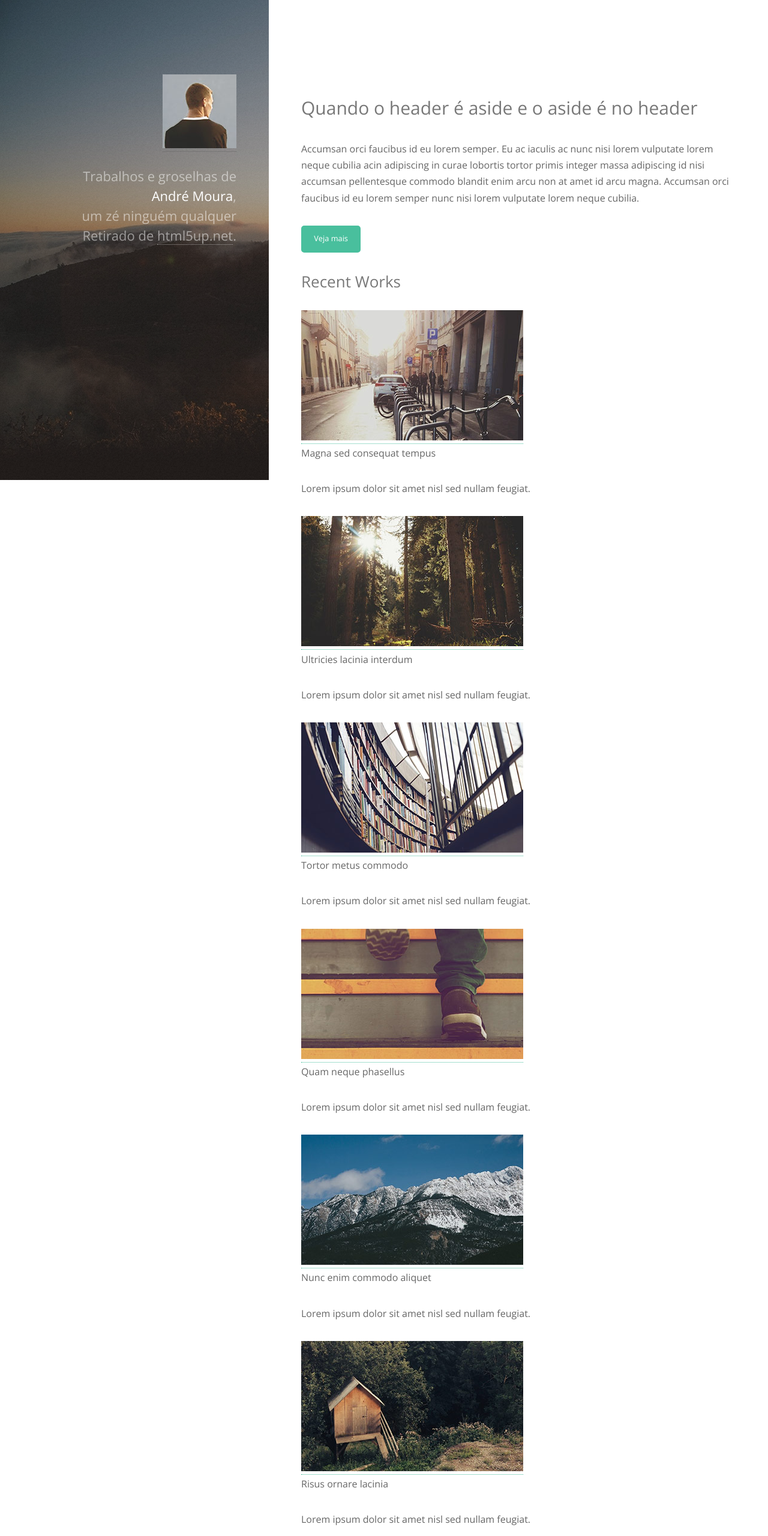
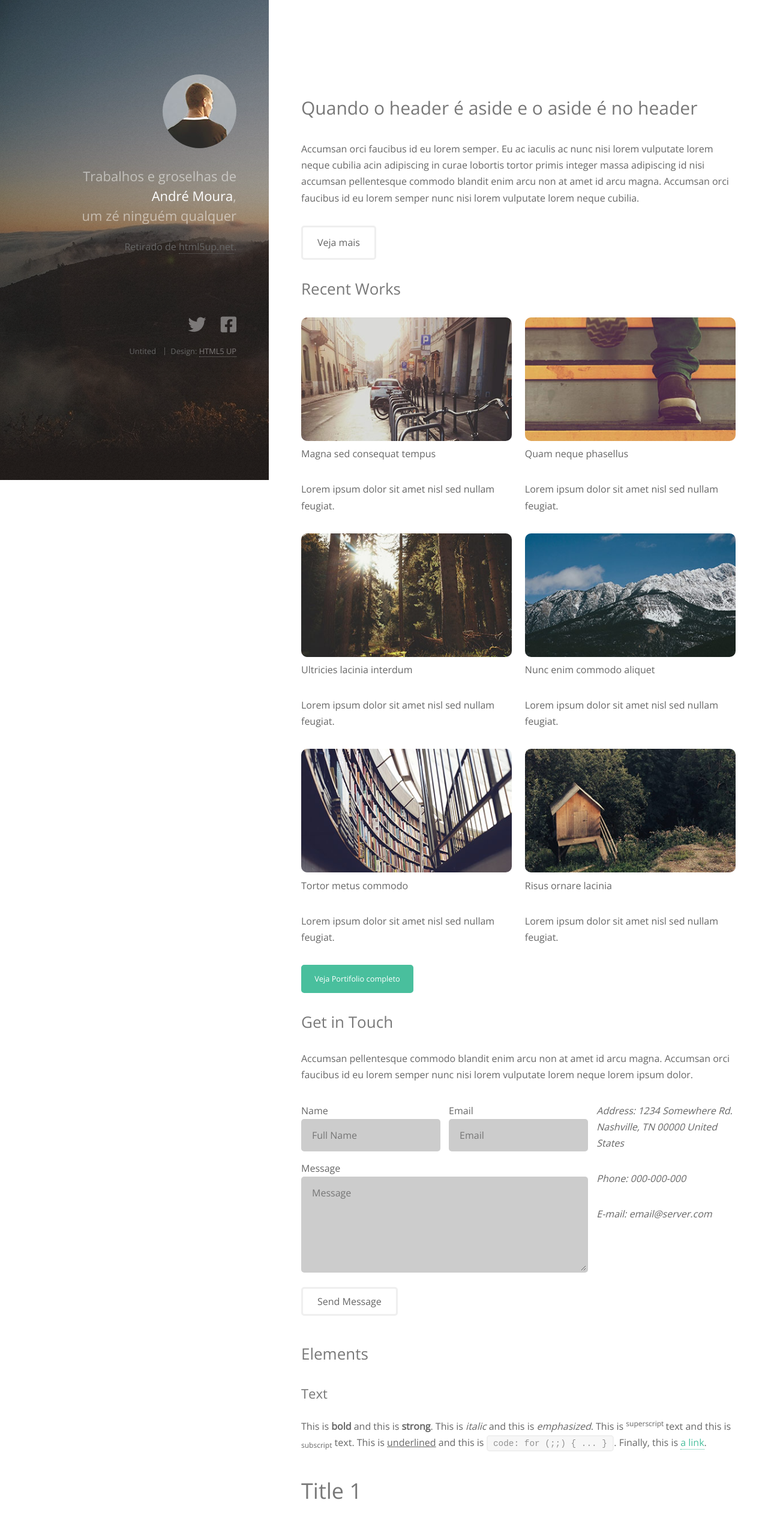
Before and after one commit to AndreViniciusMoura/projeto-strata, a plain HTML site: page index.html in a window 1280 px wide. Shown: the top 2560 px of the page at 60% size. Drawn offline with nearby package versions, Linux system fonts and the light colour scheme.

Commit message:
Finalizando layout

```diff
--- a/css/style.css
+++ b/css/style.css
@@ -17,6 +17,10 @@ a:hover {
 
 p {
   margin: 0 0 2em;
+}
+
+img {
+  max-width: 100%;
 }
 
 h1,
@@ -65,6 +69,14 @@ blockquote {
   padding: 0.5em 0 0.5em 1.5em;
 }
 
+blockquote p {
+  margin-bottom: 0.5em;
+}
+
+blockquote p:last-child {
+  margin-bottom: 0;
+}
+
 code {
   background-color: #f7f7f7;
   border-radius: 0.35em;
@@ -89,29 +101,39 @@ li {
   padding-left: 0.5em;
 }
 
-.ul-alternate {
-  list-style-type: none;
-  padding-left: 0;
+input,
+label,
+textarea,
+select {
+  display: inline-block;
+  width: 100%;
+  box-sizing: border-box;
 }
 
-.ul-alternate li {
-  border-bottom: 2px solid #d8d8d8;
-  padding-left: 0;
+input,
+textarea,
+select {
+  background-color: #ccc;
+  padding: 15px;
+  border-radius: 5px;
+  border: none;
+  margin-bottom: 15px;
+  border: 3px solid transparent;
 }
 
-.ul-alternate li:last-child {
-  border: 0;
+input[type="radio"],
+input[type="checkbox"] {
+  width: auto;
 }
 
-.ul-icons {
-  list-style: none;
-  padding-left: 0;
+input:focus,
+textarea:focus {
+  border: 3px solid #49bf9d;
+  outline: none;
 }
 
-.ul-icons li {
-  display: inline-block;
-  font-size: 1.5em;
-  color: #49bf9d;
+textarea {
+  height: 10em;
 }
 
 .main-header {
@@ -148,6 +170,11 @@ li {
   color: #49bf9d;
 }
 
+.main-header-link img {
+  border-radius: 50%;
+  overflow: hidden;
+}
+
 .main-content {
   width: 65%;
   margin-left: 35%;
@@ -155,24 +182,113 @@ li {
   box-sizing: border-box;
 }
 
+.span-hidden {
+  width: 0;
+  height: 0;
+  overflow: hidden;
+  display: block;
+}
+
+/* Grid */
 .row {
   overflow: auto;
 }
 
 .col-2 {
-  width: 50%;
+  width: 48.5%;
   float: left;
+}
+
+.col-2:first-child {
+  margin-right: 1.5%;
+}
+
+.col-2:last-child {
+  margin-left: 1.5%;
+}
+
+.col-2-3 {
+  width: 66%;
+  float: left;
+}
+
+.col-1-3 {
+  width: 32%;
+  float: left;
+}
+
+.col-1-3:nth-child(3n - 2) {
+  /* 1, 4, 7 */
+  margin-right: 2%;
+}
+
+.col-1-3:nth-child(3n) {
+  /* 3, 6, 9 */
+  margin-left: 2%;
+}
+
+.col-2-3 + .col-1-3,
+.col-1-3 + .col-2-3 {
+  margin-left: 2%;
+}
+
+.recent-works-card img {
+  width: 100%;
+  border-radius: 10px;
+}
+
+.gallery-img img {
+  width: 100%;
+}
+
+.gallery-thumb img,
+.gallery-img img {
+  margin-bottom: 2%;
+  border-radius: 10px;
+}
+
+.ul-alternate {
+  list-style-type: none;
+  padding-left: 0;
+}
+
+.ul-alternate li {
+  border-bottom: 2px solid #d8d8d8;
+  padding-left: 0;
+}
+
+.ul-alternate li:last-child {
+  border: 0;
+}
+
+.ul-icons {
+  list-style: none;
+  padding-left: 0;
+}
+
+.ul-icons li {
+  display: inline-block;
+  font-size: 2.5em;
+  color: #49bf9d;
 }
 
 .button-default {
   background-color: #49bf9d;
-  border: 2px solid #49bf9d;
+  border: 3px solid #49bf9d;
   color: white;
   padding: 0.75em 1.5em;
   border-radius: 5px;
   font-size: 0.8em;
   text-align: center;
   display: inline-block;
+  width: auto;
+  transition: all 0.5s ease-in;
+  cursor: pointer;
+}
+
+.button-default:hover {
+  background-color: #5ddeb9;
+  border-color: #5ddeb9;
 }
 
 .button-default-stroke {
@@ -181,13 +297,27 @@ li {
   color: inherit;
 }
 
+.button-default-stroke:hover {
+  color: #49bf9d;
+  border-color: #49bf9d;
+  background-color: white;
+}
+
 .button-default-small {
   font-size: 0.65em;
+}
+
+.button-default-big {
+  font-size: 1em;
 }
 
 .button-default-full {
   display: block;
   margin-top: 0.5em;
+}
+
+.image-link {
+  border: 0;
 }
 
 .table {
@@ -232,3 +362,56 @@ li {
 .table-alternate tfoot td {
   border-top: 2px solid #666;
 }
+
+.img-left {
+  float: left;
+  margin: 15px;
+}
+.img-right {
+  float: right;
+  margin: 15px;
+}
+
+.main-footer {
+  position: fixed;
+  bottom: 0;
+  width: 35%;
+  left: 0;
+  padding: 0 54px 202px 0;
+  box-sizing: border-box;
+  text-align: right;
+}
+
+.main-footer a {
+  color: rgba(255, 255, 255, 0.4);
+  text-decoration: none;
+}
+
+.main-footer a:hover {
+  color: #49bf9d;
+}
+
+.main-footer .ul-icons a {
+  font-size: 0.75em;
+  border-bottom: none;
+}
+
+.copyright {
+  list-style: none;
+}
+
+.copyright li {
+  display: inline-block;
+  border-left: solid 1px rgba(255, 255, 255, 0.25);
+  padding: 0 0.75em;
+  line-height: 1;
+  font-size: 0.8em;
+}
+
+.copyright li:first-child {
+  border-left: 0;
+}
+
+.copyright li:last-child {
+  padding-right: 0;
+}
--- a/index.html
+++ b/index.html
@@ -21,15 +21,15 @@
 <body>
 
     <header class="main-header">
-        <a href="index.html" class="main-header-link">
+        <a href="index.html" class="main-header-link image-link">
             <img src="images/avatar.jpg" alt="imagem de link para home page">
         </a>
         <h1 class="main-header-title">
             Trabalhos e groselhas de <br>
             <strong>André Moura</strong>,<br>
-            um zé ninguém qualquer<br>
-            Retirado de <a class="main-header-link" href="http://html5up.net">html5up.net</a>.
+            um zé ninguém qualquer
         </h1>
+        <p>Retirado de <a class="main-header-link" href="http://html5up.net">html5up.net</a>.</p>
     </header>
     <main class="main-content">
 
@@ -42,58 +42,67 @@
                 commodo blandit enim arcu non at amet id arcu magna. Accumsan orci faucibus id eu lorem semper nunc nisi
                 lorem vulputate lorem neque cubilia.</p>
 
-            <a href="#" class="button-default" title="Veja mais">Veja mais</a>
+            <a href="#" class="button-default button-default-stroke button-default-big" title="Veja mais">Veja mais</a>
         </sction>
 
         <section class="main-content-section">
             <h3>Recent Works</h3>
+
+            <div class="row">
+                <div class="col-2">
                     <article class="recent-works-card">
-                <a href="images/fulls/01.jpg" target="_blank">
-                    <img src="images/thumbs/01.jpg" title="Descricao da foto">
+                        <a href="images/fulls/01.jpg" target="_blank" class="image-link">
+                            <img src="images/thumbs/01.jpg" alt="Descricao da foto">
                         </a>
                         <p class="recent-works-card-title">Magna sed consequat tempus</p>
                         <p>Lorem ipsum dolor sit amet nisl sed nullam feugiat.</p>
                     </article>
 
                     <article class="recent-works-card">
-                <a href="images/fulls/02.jpg" target="_blank">
-                    <img src="images/thumbs/02.jpg" title="Descricao da foto">
+                        <a href="images/fulls/02.jpg" target="_blank" class="image-link">
+                            <img src="images/thumbs/02.jpg" alt="Descricao da foto">
                         </a>
                         <p class="recent-works-card-title">Ultricies lacinia interdum</p>
                         <p>Lorem ipsum dolor sit amet nisl sed nullam feugiat.</p>
                     </article>
 
                     <article class="recent-works-card">
-                <a href="images/fulls/03.jpg" target="_blank">
-                    <img src="images/thumbs/03.jpg" title="Descricao da foto">
+                        <a href="images/fulls/03.jpg" target="_blank" class="image-link">
+                            <img src="images/thumbs/03.jpg" alt="Descricao da foto">
                         </a>
                         <p class="recent-works-card-title">Tortor metus commodo</p>
                         <p>Lorem ipsum dolor sit amet nisl sed nullam feugiat.</p>
                     </article>
+                </div>
+                <div class="col-2">
 
                     <article class="recent-works-card">
-                <a href="images/fulls/04.jpg" target="_blank">
-                    <img src="images/thumbs/04.jpg" title="Descricao da foto">
+                        <a href="images/fulls/04.jpg" target="_blank" class="image-link">
+                            <img src="images/thumbs/04.jpg" alt="Descricao da foto">
                         </a>
                         <p class="recent-works-card-title">Quam neque phasellus</p>
                         <p>Lorem ipsum dolor sit amet nisl sed nullam feugiat.</p>
                     </article>
 
                     <article class="recent-works-card">
-                <a href="images/fulls/05.jpg" target="_blank">
-                    <img src="images/thumbs/05.jpg" title="Descricao da foto">
+                        <a href="images/fulls/05.jpg" target="_blank" class="image-link">
+                            <img src="images/thumbs/05.jpg" alt="Descricao da foto">
                         </a>
                         <p class="recent-works-card-title">Nunc enim commodo aliquet</p>
                         <p>Lorem ipsum dolor sit amet nisl sed nullam feugiat.</p>
                     </article>
 
                     <article class="recent-works-card">
-                <a href="images/fulls/06.jpg" target="_blank">
-                    <img src="images/thumbs/06.jpg" title="Descricao da foto">
+                        <a href="images/fulls/06.jpg" target="_blank" class="image-link">
+                            <img src="images/thumbs/06.jpg" alt="Descricao da foto">
                         </a>
                         <p class="recent-works-card-title">Risus ornare lacinia</p>
                         <p>Lorem ipsum dolor sit amet nisl sed nullam feugiat.</p>
                     </article>
+                </div>
+            </div>
+
+            </div>
 
             <a href="#" class="button-default" title="Veja Portifolio completo">Veja Portifolio completo</a>
         </section>
@@ -103,33 +112,47 @@
             <p>Accumsan pellentesque commodo blandit enim arcu non at amet id arcu magna. Accumsan orci faucibus id eu
                 lorem semper nunc nisi lorem vulputate lorem neque lorem ipsum dolor.</p>
 
+            <div class="row">
+                <div class="col-2-3">
                     <form action="#" method="POST">
+                        <div class="row">
+                            <div class="col-2">
                                 <label for="name">Name</label>
-                <input type="text" name="name" id="name">
+                                <input type="text" name="name" id="name" placeholder="Full Name">
+                            </div>
 
+                            <div class="col-2">
                                 <label for="email">Email</label>
-                <input type="text" name="email" id="email">
+                                <input type="email" name="email" id="email" placeholder="Email">
+                            </div>
+                        </div>
 
+                        <div class="row">
                             <label for="message">Message</label>
-                <textarea name="message" id="message"></textarea>
+                            <textarea name="message" id="message" placeholder="Message"></textarea>
+                        </div>
 
-                <input type="submit" value="Send Message">
+                        <input type="submit" class="button-default button-default-stroke button-default-big"
+                            value="Send Message">
                     </form>
-
+                </div>
+                <div class="col-1-3">
                     <address>
                         <p>
-                    <span>Address</span>
+                            <span>Address: </span>
                             1234 Somewhere Rd. Nashville, TN 00000 United States
                         </p>
                         <p>
-                    <span>Phone</span>
+                            <span>Phone: </span>
                             000-000-000
                         </p>
 
-                <p><span>E-mail</span>
+                        <p><span>E-mail: </span>
                             email@server.com
                         </p>
                     </address>
+                </div>
+            </div>
         </section>
 
         <section class="main-content-section">
@@ -152,7 +175,7 @@
             <h4>Blockquote</h4>
 
             <blockquote cite="http://developer.mozilla.org">
-                Esta é uma citação tirada da Mozilla Developer Center.
+                <p>Esta é uma citação tirada da Mozilla Developer Center.</p>
             </blockquote>
 
             <blockquote>According to Mozilla's website,
@@ -161,13 +184,11 @@
             </blockquote>
 
             <h4>PreFormatted</h4>
-            <pre>
-                <code>
+            <pre><code>
 &lt;script&gt;
     alert('oi');
 &lt;/script&gt;
-                </code>
-            </pre>
+            </code></pre>
 
             <h4>Listas</h4>
 
@@ -198,8 +219,8 @@
 
                     <h4>Icons</h4>
                     <ul class="ul-icons">
-                        <li><i class="fab fa-twitter"></i></li>
-                        <li><i class="fab fa-facebook-square"></i></li>
+                        <li><span class="span-hidden">Twitter</span><i class="fab fa-twitter"></i></li>
+                        <li><span class="span-hidden">Facebook</span><i class="fab fa-facebook-square"></i></li>
                     </ul>
                 </div>
             </div>
@@ -345,7 +366,7 @@
             </p>
 
             <h4>Forms</h4>
-
+            <form action="#" method="POST">
                 <label for="name">Name</label>
                 <input type="text" name="name" id="name">
 
@@ -369,8 +390,9 @@
                 <label for="msg">Mensagem:</label>
                 <textarea placeholder="Digite uma mensagem" id="msg"></textarea>
 
-            <input type="submit" class="button-default" value="Enviar">
-            <input type="submit" class="button-default-stroke" value="Limpar">
+                <input type="submit" class="button-default button-big" value="Enviar">
+                <input type="submit" class="button-default button-default-stroke button-big" value="Limpar">
+            </form>
         </section>
 
         <section class="main-content-section">
@@ -382,16 +404,16 @@
                 <img src="images/fulls/01.jpg" alt="">
             </div>
 
-            <div class="gallery-thumb">
-                <img src="images/thumbs/01.jpg" alt="">
-                <img src="images/thumbs/02.jpg" alt="">
-                <img src="images/thumbs/03.jpg" alt="">
-                <img src="images/thumbs/04.jpg" alt="">
-                <img src="images/thumbs/05.jpg" alt="">
-                <img src="images/thumbs/06.jpg" alt="">
-                <img src="images/thumbs/07.jpg" alt="">
-                <img src="images/thumbs/08.jpg" alt="">
-                <img src="images/thumbs/09.jpg" alt="">
+            <div class="gallery-thumb row">
+                <img class="col-1-3" src="images/thumbs/01.jpg" alt="">
+                <img class="col-1-3" src="images/thumbs/02.jpg" alt="">
+                <img class="col-1-3" src="images/thumbs/03.jpg" alt="">
+                <img class="col-1-3" src="images/thumbs/04.jpg" alt="">
+                <img class="col-1-3" src="images/thumbs/05.jpg" alt="">
+                <img class="col-1-3" src="images/thumbs/06.jpg" alt="">
+                <img class="col-1-3" src="images/thumbs/03.jpg" alt="">
+                <img class="col-1-3" src="images/thumbs/02.jpg" alt="">
+                <img class="col-1-3" src="images/thumbs/01.jpg" alt="">
             </div>
 
             <h4>Left &amp; Right</h4>
@@ -425,7 +447,25 @@
             </p>
         </section>
     </main>
-    <footer class="main-footer"></footer>
+    <footer class="main-footer">
+        <ul class="ul-icons">
+            <li>
+                <a href="#" class="icon-link">
+                    <span class="span-hidden">Twitter</span><i class="fab fa-twitter"></i>
+                </a>
+            </li>
+            <li>
+                <a href="#" class="icon-link">
+                    <span class="span-hidden">Facebook</span>
+                    <i class="fab fa-facebook-square"></i>
+                </a>
+            </li>
+        </ul>
+        <ul class="copyright">
+            <li> Untited</li>
+            <li>Design: <a href="http://html5up.net">HTML5 UP</a></li>
+        </ul>
+    </footer>
 </body>
 
 </html>
```
Lines whose indentation alone changed are shown as unchanged.
